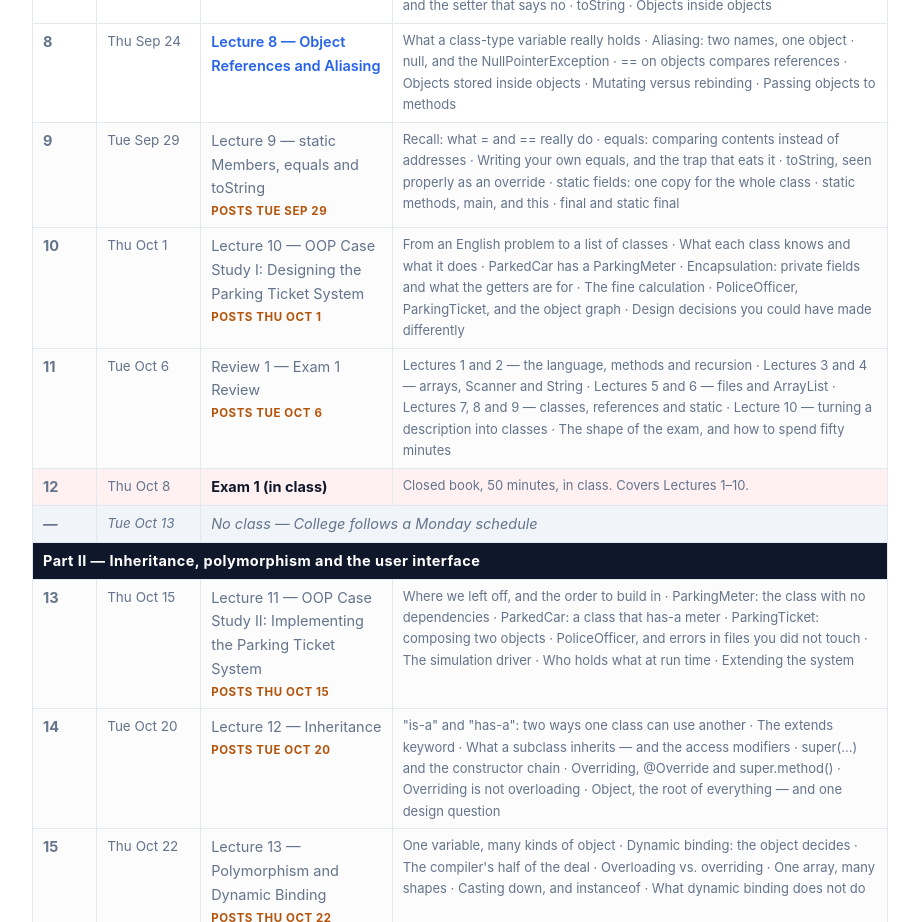
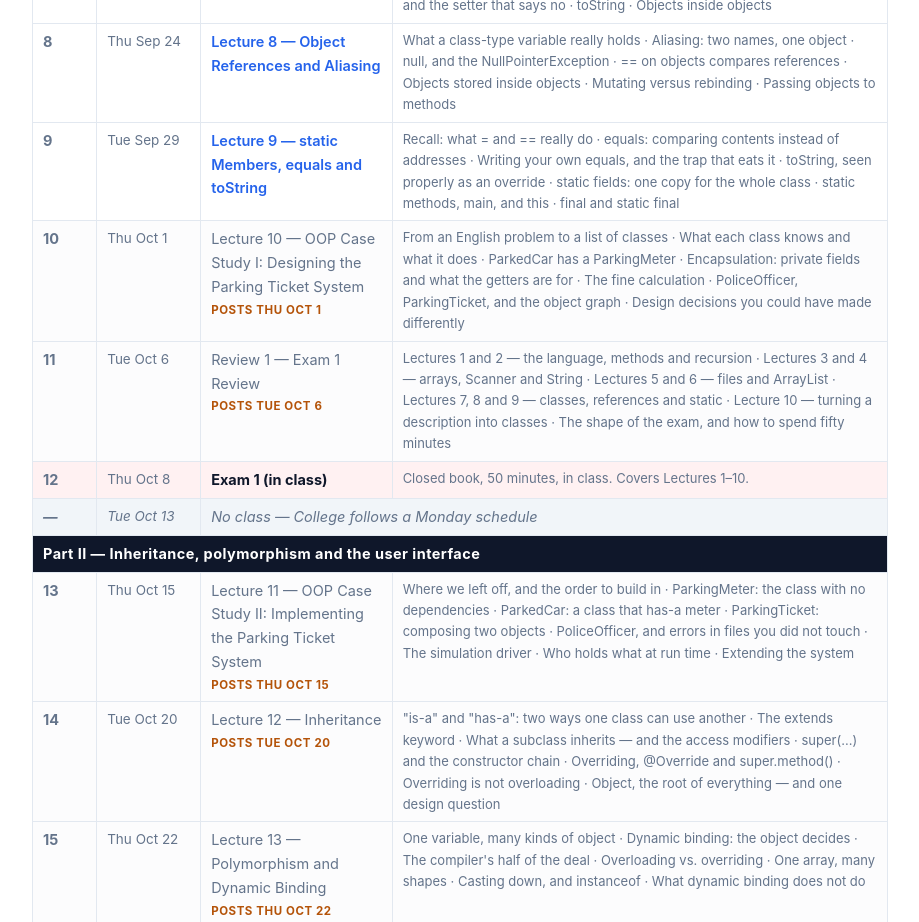
Before and after one commit to xchyn/CS212, a plain HTML site: page index.html in a window 1280 px wide. Shown: the part 5081-6003 px from the top of the page, without its empty margins (180-1099 px from the left). Drawn offline with Linux system fonts and the light colour scheme.

Commit message:
Update Lecture 9 details in index.html

```diff
--- a/index.html
+++ b/index.html
@@ -564,7 +564,7 @@ by a review class; the last class of the semester is the final review.</p>
 <tr><td class="cn">6</td><td class="dt">Thu Sep 17</td><td><a href="lec06_arraylist.html">Lecture 6 &mdash; ArrayList</a></td><td class="muted" style="font-size:13px">Why ArrayList exists &middot; Declaring one: the import and the type in angle brackets &middot; The methods you will actually use &middot; remove: one name, two meanings &middot; Walking a list: for and for-each &middot; Removing while you loop &middot; equals versus == for the elements &middot; Putting it together: the scores program</td></tr>
 <tr><td class="cn">7</td><td class="dt">Tue Sep 22</td><td><a href="lec07_classes_objects.html">Lecture 7 &mdash; Classes and Objects</a></td><td class="muted" style="font-size:13px">Blueprints and instances &middot; Writing a class: the recipe &middot; private, and why encapsulation matters &middot; Constructors, and the this keyword &middot; Getters, setters, and the setter that says no &middot; toString &middot; Objects inside objects</td></tr>
 <tr><td class="cn">8</td><td class="dt">Thu Sep 24</td><td><a href="lec08_references.html">Lecture 8 &mdash; Object References and Aliasing</a></td><td class="muted" style="font-size:13px">What a class-type variable really holds &middot; Aliasing: two names, one object &middot; null, and the NullPointerException &middot; == on objects compares references &middot; Objects stored inside objects &middot; Mutating versus rebinding &middot; Passing objects to methods</td></tr>
-<tr class="pendingrow"><td class="cn">9</td><td class="dt">Tue Sep 29</td><td><span class="unrel">Lecture 9 &mdash; static Members, equals and toString</span><span class="pending">posts Tue Sep 29</span></td><td class="muted" style="font-size:13px">Recall: what = and == really do &middot; equals: comparing contents instead of addresses &middot; Writing your own equals, and the trap that eats it &middot; toString, seen properly as an override &middot; static fields: one copy for the whole class &middot; static methods, main, and this &middot; final and static final</td></tr>
+<tr><td class="cn">9</td><td class="dt">Tue Sep 29</td><td><a href="lec09_static_equals.html">Lecture 9 &mdash; static Members, equals and toString</a></td><td class="muted" style="font-size:13px">Recall: what = and == really do &middot; equals: comparing contents instead of addresses &middot; Writing your own equals, and the trap that eats it &middot; toString, seen properly as an override &middot; static fields: one copy for the whole class &middot; static methods, main, and this &middot; final and static final</td></tr>
 <tr class="pendingrow"><td class="cn">10</td><td class="dt">Thu Oct 1</td><td><span class="unrel">Lecture 10 &mdash; OOP Case Study I: Designing the Parking Ticket System</span><span class="pending">posts Thu Oct 1</span></td><td class="muted" style="font-size:13px">From an English problem to a list of classes &middot; What each class knows and what it does &middot; ParkedCar has a ParkingMeter &middot; Encapsulation: private fields and what the getters are for &middot; The fine calculation &middot; PoliceOfficer, ParkingTicket, and the object graph &middot; Design decisions you could have made differently</td></tr>
 <tr class="revrow pendingrow"><td class="cn">11</td><td class="dt">Tue Oct 6</td><td><span class="unrel">Review 1 &mdash; Exam 1 Review</span><span class="pending">posts Tue Oct 6</span></td><td class="muted" style="font-size:13px">Lectures 1 and 2 &mdash; the language, methods and recursion &middot; Lectures 3 and 4 &mdash; arrays, Scanner and String &middot; Lectures 5 and 6 &mdash; files and ArrayList &middot; Lectures 7, 8 and 9 &mdash; classes, references and static &middot; Lecture 10 &mdash; turning a description into classes &middot; The shape of the exam, and how to spend fifty minutes</td></tr>
 <tr class="examrow"><td class="cn">12</td><td class="dt">Thu Oct 8</td><td><strong>Exam 1 (in class)</strong></td><td class="muted" style="font-size:13px">Closed book, 50 minutes, in class. Covers Lectures 1&ndash;10.</td></tr>
```
